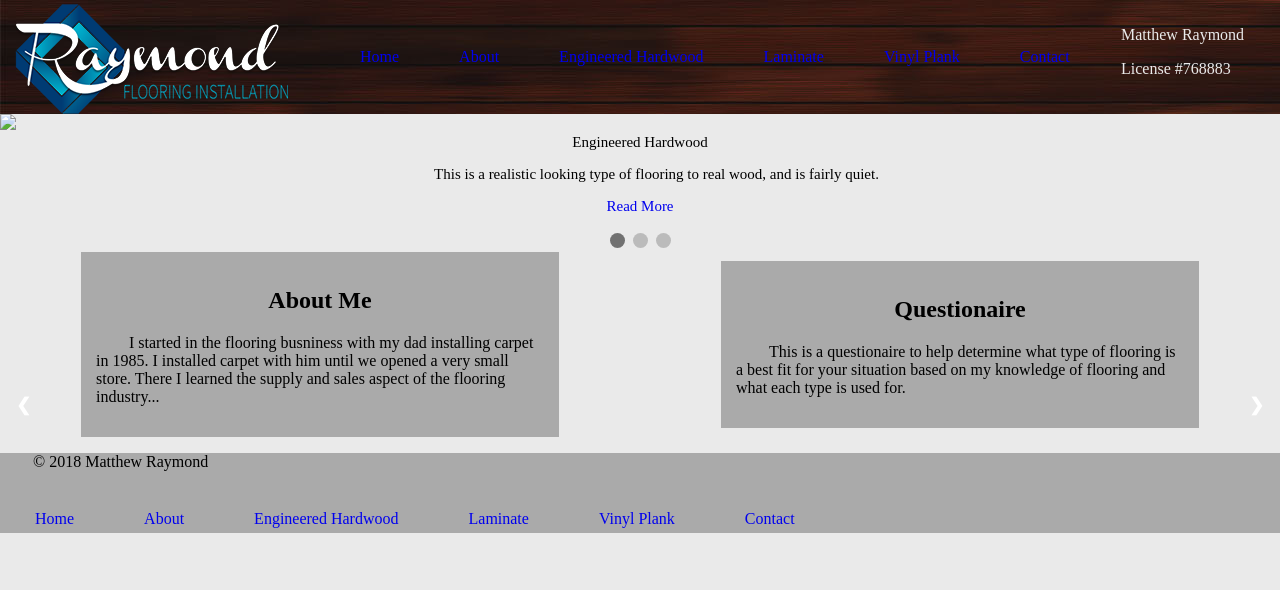
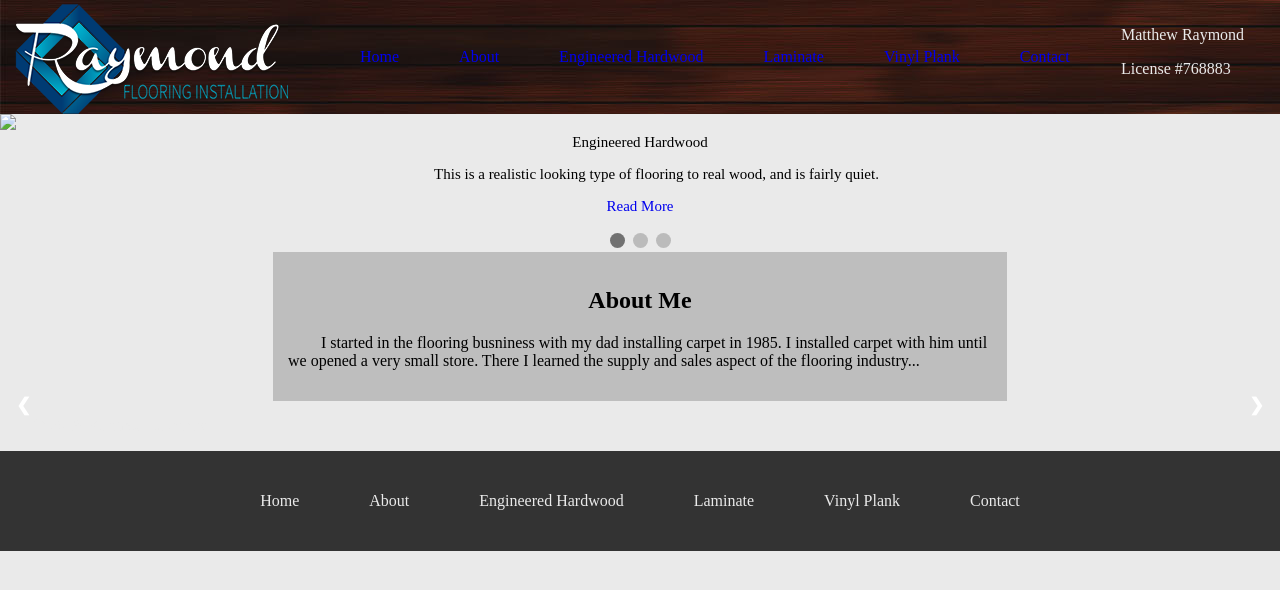
Before and after one commit to SeanRaymond2301/Raymond-Flooring, a PHP site: page / in a window 1280 px wide. Shown: the top 590 px of the page. Run offline with PHP 8.4, Linux system fonts and the light colour scheme; some libraries are stand-ins or nearby versions.

Commit message:
Styled the footer. Will finish the content page so tha it can be used as a template for the others.

```diff
--- a/SCSS/main.scss
+++ b/SCSS/main.scss
@@ -32,7 +32,10 @@ body {
 
 nav {
 	width: 100%;
-    box-shadow: 0 4px 2px -2px gray;
+	z-index: 100;
+	position: fixed;
+	background-image: url(../images/header2.jpg);
+	background-repeat: no-repeat;
 	ul {
 		width: 1400px;
 		margin: 43px 0 43px 325px;
@@ -83,14 +86,6 @@ ul {
 	a:active {
 		color: black;
 	}
-}
-
-.nav {
-    z-index: 100;
-    width: 100vw;
-    position: fixed;
-    background-image: url(../images/header2.jpg);
-    background-repeat: no-repeat;
 }
 
 //***********SLIDESHOW***********//
@@ -156,12 +151,12 @@ ul {
 	justify-content: space-around;
 	align-items: center;
 	.wrapper {
+		background-color: #bebebe;
+		padding: 15px;
+		width: 55%;
 		h2 {
 			text-align: center;
 		}
-		background-color: #aaaaaa;
-		padding: 15px;
-		width: 35%;
 	}
 }
 
@@ -219,7 +214,7 @@ ul {
 
 @keyframes fade {
     from {
-        opacity: .4
+        opacity: .3
     }
     to {
         opacity: 1
@@ -228,23 +223,33 @@ ul {
 
 //***********FOOTER***********//
 footer {
+	color: $bg-color;
+	div.footer-nav {
+		display: flex;
+		justify-content: space-around;
     	ul {
+			margin: 36px 0;
     	    a {
     	        li {
-                list-style-type: none;
-                display: inline-block;
-                text-decoration: none;
 					margin: 0 20px;
+					color: $bg-color;
     	        }
     	    }
     	}
-    background-color: #aaaaaa;
+    	background-color: #333333;
+	}
 }
 
 footer ul a {
     list-style-type: none;
     display: inline-block;
     text-decoration: none;
+}
+
+.footer-logo {
+	position: absolute;
+	left: 0;
+	transform: translateX(70%);
 }
 
 //***********CONTENT***********//
--- a/css/main.css
+++ b/css/main.css
@@ -22,7 +22,10 @@ body {
 
 nav {
   width: 100%;
-  box-shadow: 0 4px 2px -2px gray; }
+  z-index: 100;
+  position: fixed;
+  background-image: url(../images/header2.jpg);
+  background-repeat: no-repeat; }
   nav ul {
     width: 1400px;
     margin: 43px 0 43px 325px;
@@ -61,13 +64,6 @@ ul {
     color: black; }
   ul a:active {
     color: black; }
-
-.nav {
-  z-index: 100;
-  width: 100vw;
-  position: fixed;
-  background-image: url(../images/header2.jpg);
-  background-repeat: no-repeat; }
 
 /* Slideshow container */
 .slideshow-container {
@@ -118,9 +114,9 @@ ul {
   justify-content: space-around;
   align-items: center; }
   .bottomsection .wrapper {
-    background-color: #aaaaaa;
+    background-color: #bebebe;
     padding: 15px;
-    width: 35%; }
+    width: 55%; }
     .bottomsection .wrapper h2 {
       text-align: center; }
 
@@ -166,22 +162,31 @@ ul {
 
 @keyframes fade {
   from {
-    opacity: .4; }
+    opacity: .3; }
   to {
     opacity: 1; } }
 
 footer {
-  background-color: #aaaaaa; }
-  footer ul a li {
-    list-style-type: none;
-    display: inline-block;
-    text-decoration: none;
-    margin: 0 20px; }
+  color: #eaeaea; }
+  footer div.footer-nav {
+    display: flex;
+    justify-content: space-around;
+    background-color: #333333; }
+    footer div.footer-nav ul {
+      margin: 36px 0; }
+      footer div.footer-nav ul a li {
+        margin: 0 20px;
+        color: #eaeaea; }
 
 footer ul a {
   list-style-type: none;
   display: inline-block;
   text-decoration: none; }
+
+.footer-logo {
+  position: absolute;
+  left: 0;
+  transform: translateX(70%); }
 
 main.content .wrap {
   display: flex;
--- a/footer.php
+++ b/footer.php
@@ -1,9 +1,8 @@
 <link rel="stylesheet" href="css/main.css">
     <footer>
         <p>&copy; 2018 Matthew Raymond</p>
-         <img src="http://via.placeholder.com/50x50" alt="" class="footer-logo">
         <div class="footer-nav">
-
+			<img src="http://via.placeholder.com/100x100" alt="" class="footer-logo">
             <ul>
                 <a href="?page=Home">
                     <li>Home</li>
--- a/pages/home.php
+++ b/pages/home.php
@@ -55,9 +55,5 @@
         <h2>About Me</h2>
         <p>I started in the flooring busniness with my dad installing carpet in 1985. I installed carpet with him until we opened a very small store. There I learned the supply and sales aspect of the flooring industry... </p>
     </div>
-    <div class="wrapper">
-        <h2>Questionaire</h2>
-        <p>This is a questionaire to help determine what type of flooring is a best fit for your situation based on my knowledge of flooring and what each type is used for.</p>
-    </div>
 </div>
 <script src="js/slides.js"></script>
```
Lines whose indentation alone changed are shown as unchanged.
